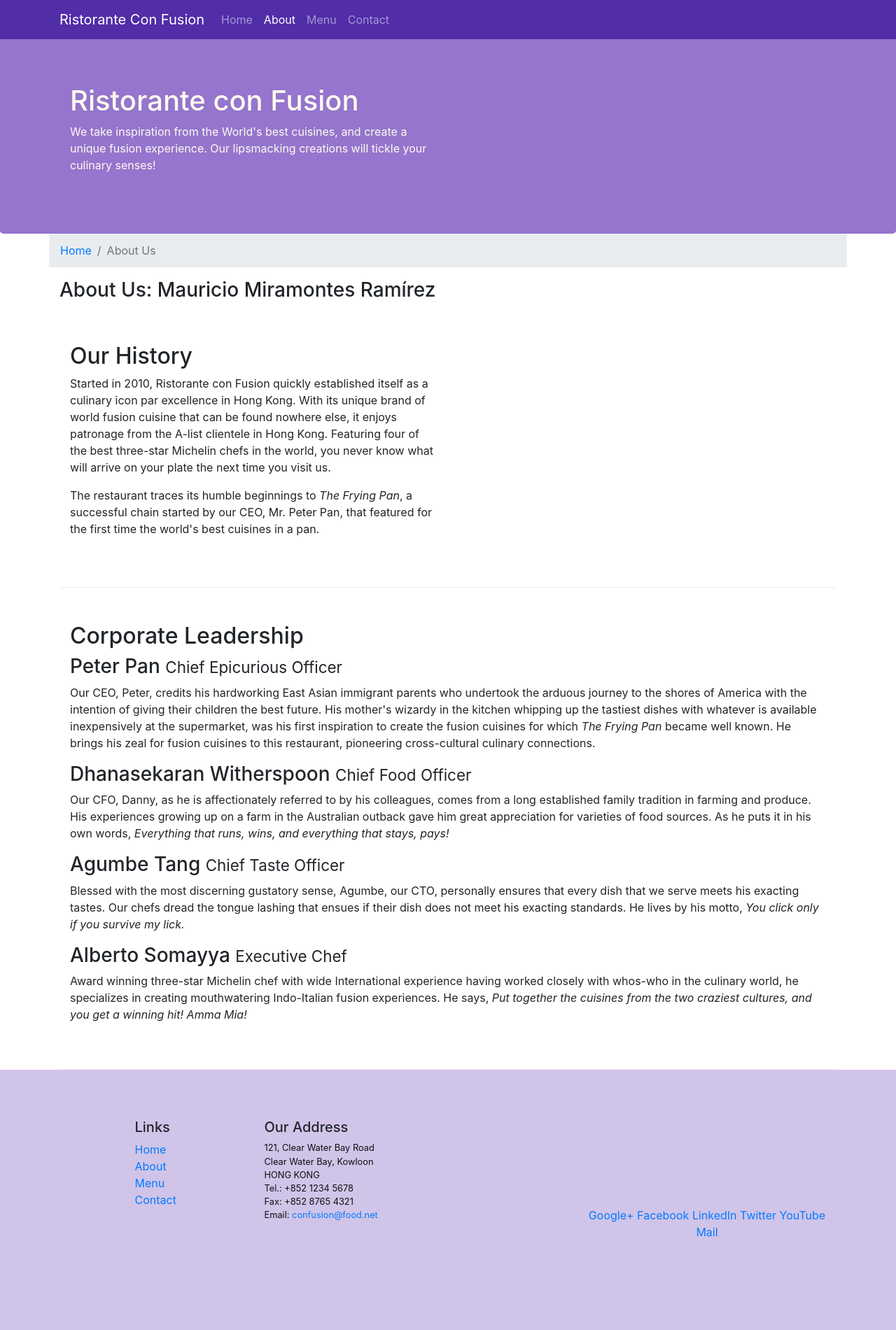
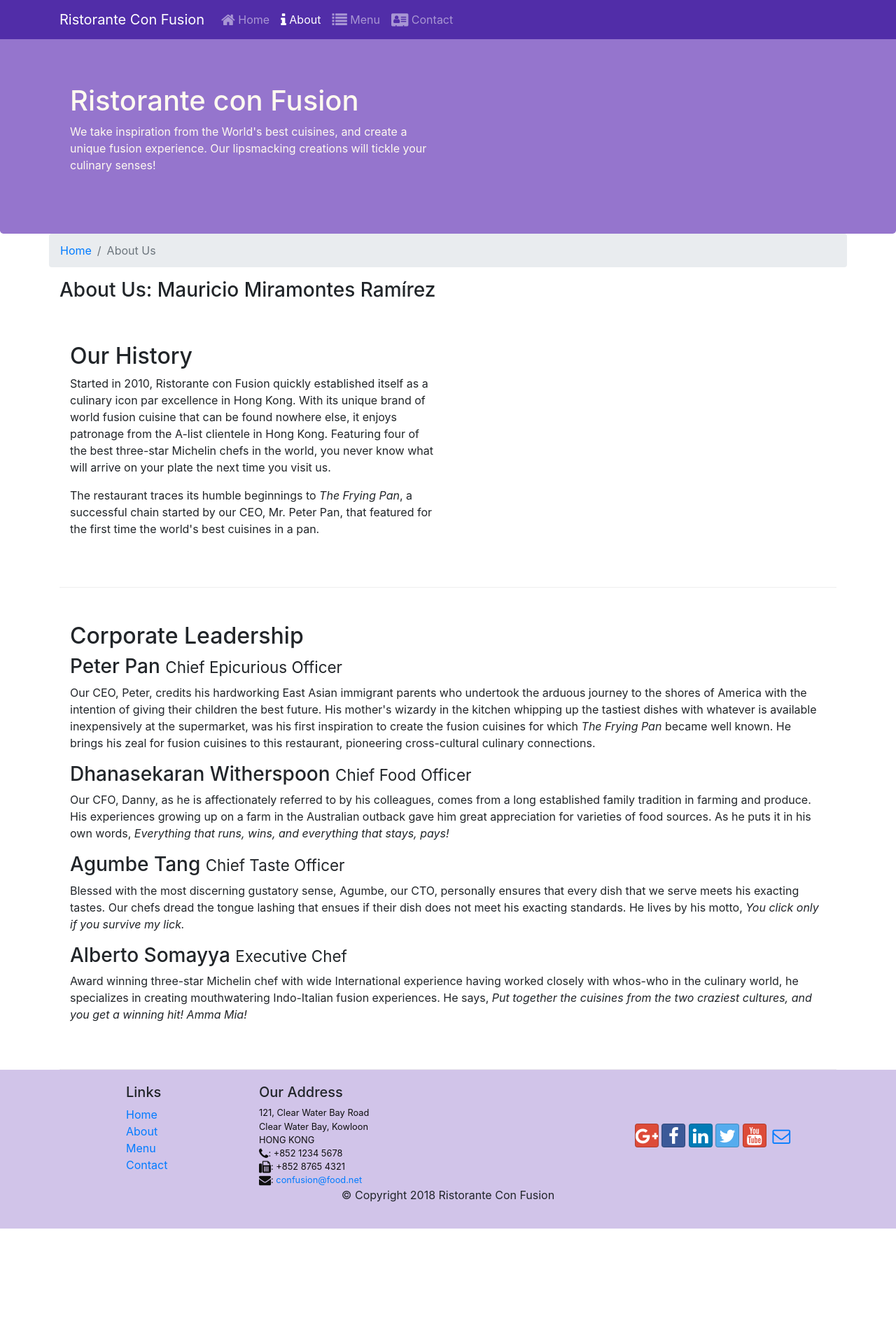
Before and after one commit to MauricioMiramontes/CourseWebDevelopmentReact, a website: page conFusion/aboutus.html in a window 1280 px wide. Shown: the top 1901 px of the page at 70% size. After the commit the page ends 1756 px from the top, so only its background shows below. Drawn offline with nearby package versions, Linux system fonts and the light colour scheme.

Commit message:
Icon Fonts

```diff
--- a/conFusion/aboutus.html
+++ b/conFusion/aboutus.html
@@ -12,6 +12,8 @@
      <!-- Bootstrap CSS -->
      <link rel="stylesheet" href="node_modules/bootstrap/dist/css/bootstrap.min.css">
      <link rel="stylesheet" href="css/styles.css">
+     <link rel="stylesheet" href="node_modules/font-awesome/css/font-awesome.min.css">
+     <link rel="stylesheet" href="node_modules/bootstrap-social/bootstrap-social.css">
 
 </head>
 
@@ -24,10 +26,18 @@
            <a class="navbar-brand" href="./index.html">Ristorante Con Fusion</a>
                 <div class="collapse navbar-collapse" id="Navbar">
                     <ul class="navbar-nav mr-auto">
-                        <li class="nav-item"><a class="nav-link" href="./index.html">Home</a></li>
-                        <li class="nav-item active"><a class="nav-link" href="#">About</a></li>
-                        <li class="nav-item"><a class="nav-link" href="#">Menu</a></li>
-                        <li class="nav-item"><a class="nav-link" href="#">Contact</a></li>
+                        <li class="nav-item"><a class="nav-link" href="./index.html">
+                            <span class="fa fa-home fa-lg"></span> Home    <!-- Icon + 'Home' text -->
+                        </a></li>
+                        <li class="nav-item active"><a class="nav-link" href="./aboutus.html">
+                            <span class="fa fa-info fa-lg"></span> About
+                        </a></li>
+                        <li class="nav-item"><a class="nav-link" href="#">
+                            <span class="fa fa-list fa-lg"></span> Menu
+                        </a></li>
+                        <li class="nav-item"><a class="nav-link" href="#">
+                            <span class="fa fa-address-card fa-lg"></span> Contact
+                        </a></li>
                     </ul>
                 </div>
         </div>
@@ -85,7 +95,7 @@
 
     <footer class="footer">
         <div class="container">
-            <div class="row row-content">
+            <div class="row">
                 <div class="col-4 offset-1 col-sm-2">
                     <h5>Links</h5>
                     <ul class="list-unstyled">
@@ -101,19 +111,32 @@
 		              121, Clear Water Bay Road<br>
 		              Clear Water Bay, Kowloon<br>
 		              HONG KONG<br>
-		              Tel.: +852 1234 5678<br>
-		              Fax: +852 8765 4321<br>
-		              Email: <a href="mailto:confusion@food.net">confusion@food.net</a>
+                      <i class="fa fa-phone fa-lg"></i>: +852 1234 5678<br>
+                      <i class="fa fa-fax fa-lg"></i>: +852 8765 4321<br>
+                      <i class="fa fa-envelope fa-lg"></i>:
+                      <a href="mailto:confusion@food.net">confusion@food.net</a>
 		           </address>
                 </div>
                 <div class="col-12 col-sm-4 align-self-center">
                     <div class="text-center">
-                        <a href="http://google.com/+">Google+</a>
-                        <a href="http://www.facebook.com/profile.php?id=">Facebook</a>
-                        <a href="http://www.linkedin.com/in/">LinkedIn</a>
-                        <a href="http://twitter.com/">Twitter</a>
-                        <a href="http://youtube.com/">YouTube</a>
-                        <a href="mailto:">Mail</a>
+                        <a class="btn btn-social-icon btn-google" href="http://google.com/+">
+                            <i class="fa fa-google-plus"></i>
+                        </a>
+                        <a class="btn btn-social-icon btn-facebook" href="http://www.facebook.com/profile.php?id=">
+                            <i class="fa fa-facebook"></i>
+                        </a>
+                        <a class="btn btn-social-icon btn-linkedin" href="http://www.linkedin.com/in/">
+                            <i class="fa fa-linkedin"></i>
+                        </a>
+                        <a class="btn btn-social-icon btn-twitter" href="http://twitter.com/">
+                            <i class="fa fa-twitter"></i>
+                        </a>
+                        <a class="btn btn-social-icon btn-google" href="http://youtube.com/">
+                            <i class="fa fa-youtube"></i>
+                        </a>
+                        <a class="btn btn-social-icon" href="mailto:">
+                            <i class="fa fa-envelope-o"></i>
+                        </a>
                     </div>
                 </div>
            </div>
--- a/conFusion/package.json
+++ b/conFusion/package.json
@@ -15,6 +15,8 @@
   },
   "dependencies": {
     "bootstrap": "^4.0.0",
+    "bootstrap-social": "^5.1.1",
+    "font-awesome": "^4.7.0",
     "jquery": "^3.3.1",
     "popper.js": "^1.12.9"
   }
```
Also changed, not shown: conFusion/index.html (+36 -13 lines).
